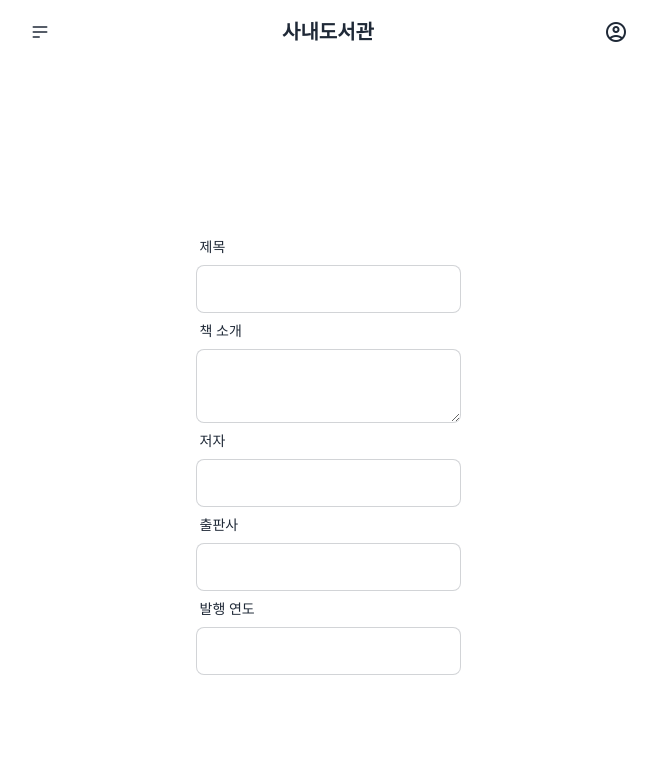
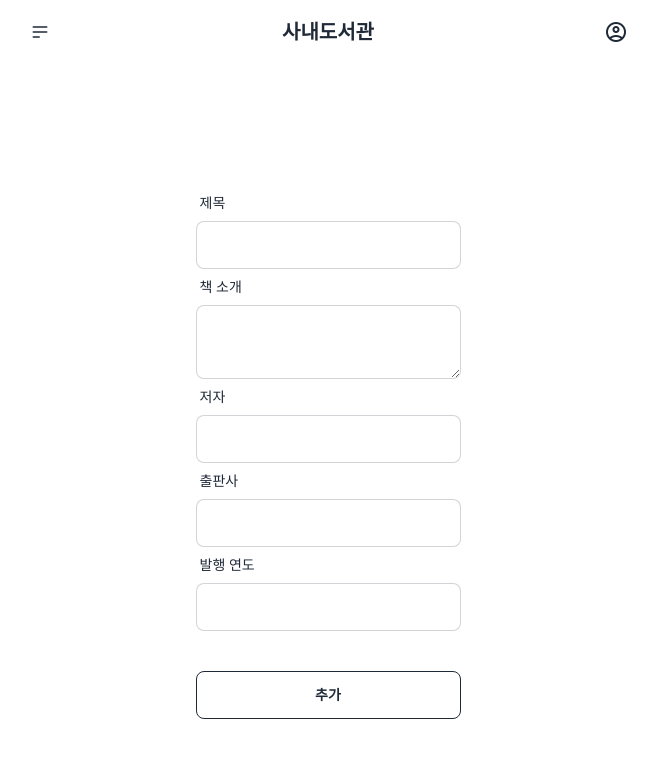
Before and after one commit to okbut/corporate-library-web-frontend, a Vue app: page /add-book in a window 1280 px wide. Shown: the top 758 px of the page, without its empty margins (312-969 px from the left). Built offline with nearby package versions, Linux system fonts and the light colour scheme; what @tanstack/vue-query would draw is missing.

Commit message:
add: book form submit button

```diff
--- a/src/components/BookForm.vue
+++ b/src/components/BookForm.vue
@@ -10,5 +10,6 @@ import BookFormTextarea from './BookFormTextarea.vue'
     <book-form-input label="저자" name="author"></book-form-input>
     <book-form-input label="출판사" name="publisher"></book-form-input>
     <book-form-input label="발행 연도" name="publisherYear"></book-form-input>
+    <button class="mt-10 btn btn-outline">추가</button>
   </form>
 </template>
```
